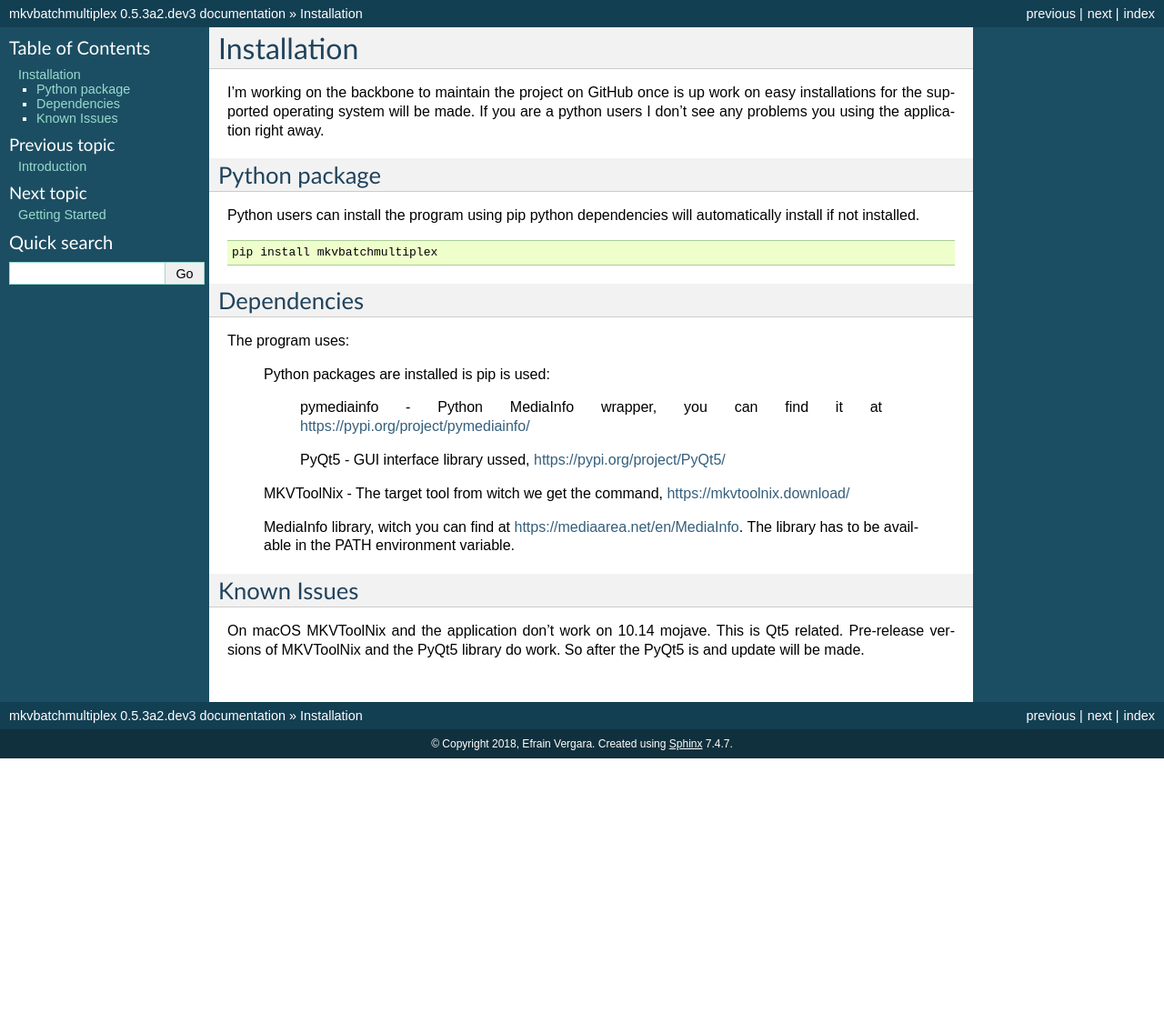
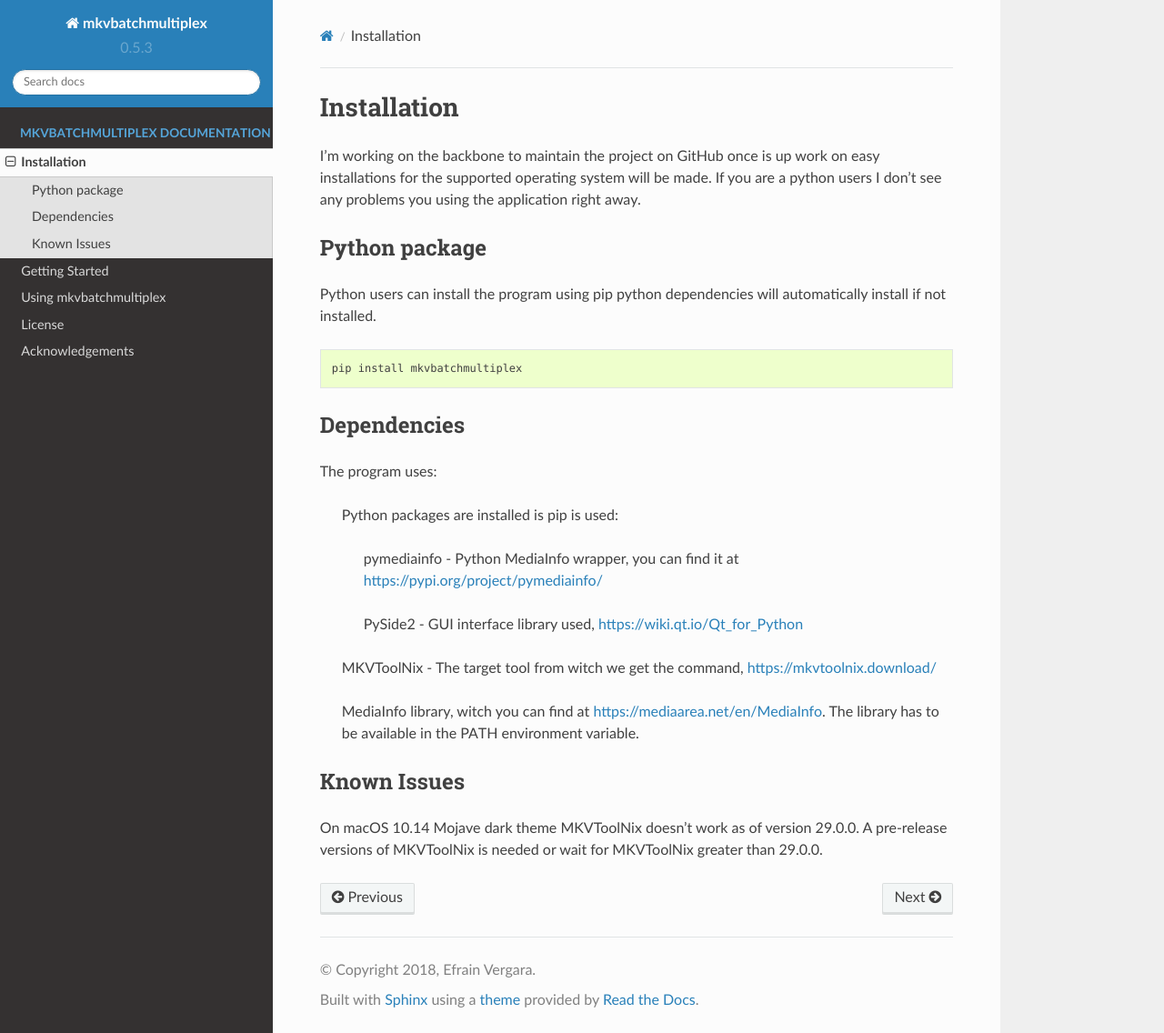
Before and after one commit to akai10tsuki/mkvbatchmultiplex, a Sphinx documentation site: the page built from docs/source/installation.rst, in a window 1280 px wide and 1136 px high. Shown: the whole window at 91% size. Built offline with Sphinx 7.4.7 and the Read the Docs theme 2.0.0, drawn with Linux system fonts in a browser that asks for light colours; pages that are not in the unit, such as notebooks, are missing from menus.

Commit message:
documentation updates

```diff
--- a/docs/source/conf.py
+++ b/docs/source/conf.py
@@ -17,7 +17,7 @@
 
 #from unittest.mock import MagicMock
 
-#MOCK_MODULES = ['PyQt5', 'PyQt5.QtCore', 'PyQt5.QtGui', 'PyQt5.QtWidgets', 'PyQt5.sip', 'pymediainfo']
+#MOCK_MODULES = ['PySide2', 'PySide2.QtCore', 'PySide2.QtGui', 'PySide2.QtWidgets', 'pymediainfo']
 
 #class Mock(MagicMock):
 #    @classmethod
@@ -26,7 +26,7 @@
 
 #sys.modules.update((mod_name, Mock()) for mod_name in MOCK_MODULES)
 sys.path.insert(0, os.path.abspath('../..'))
-import mkvbatchmultiplex.__version__ as __version__
+#import mkvbatchmultiplex.__version__ as __version__
 
 html_show_sourcelink=False
 
@@ -42,7 +42,7 @@
 version = '0.5.3'
 # The full version, including alpha/beta/rc tags
 release = '0.5.3a2.dev3'
-release = __version__.VERSION
+#release = __version__.VERSION
 
 
 # -- General configuration ---------------------------------------------------
@@ -95,8 +95,8 @@
 # a list of builtin themes.
 #
 #html_theme = 'alabaster'
-#html_theme = 'sphinx_rtd_theme'
-html_theme = 'default'
+html_theme = 'sphinx_rtd_theme'
+#html_theme = 'default'
 
 # Theme options are theme-specific and customize the look and feel of a theme
 # further.  For a list of options available for each theme, see the
--- a/docs/source/index.rst
+++ b/docs/source/index.rst
@@ -1,16 +1,15 @@
-.. include:: README.rst
+.. include:: introduction.rst
 
 .. toctree::
    :caption: mkvbatchmultiplex Documentation
    :maxdepth: 2
 
-   introduction
    installation
    gettingstarted
    using
    LICENSE
    acknowledgements
-   reference/modules
+   mkvbatchmultiplex reference <modules>
 
 Indices and tables
 ==================
--- a/docs/source/installation.rst
+++ b/docs/source/installation.rst
@@ -28,8 +28,8 @@
         pymediainfo - Python MediaInfo wrapper, you can find it at
         https://pypi.org/project/pymediainfo/
 
-        PyQt5 - GUI interface library ussed,
-        https://pypi.org/project/PyQt5/
+        PySide2 - GUI interface library used,
+        https://wiki.qt.io/Qt_for_Python
 
     MKVToolNix - The target tool from witch we get the command,
     https://mkvtoolnix.download/
@@ -41,7 +41,6 @@
 Known Issues
 ============
 
-On macOS MKVToolNix and the application don't work on 10.14 mojave.
-This is Qt5 related.  Pre-release versions of MKVToolNix and the
-PyQt5 library do work.  So after the PyQt5 is and update will be
-made.
+On macOS 10.14 Mojave dark theme MKVToolNix doesn't work as of
+version 29.0.0. A pre-release versions of MKVToolNix is needed
+or wait for MKVToolNix greater than 29.0.0.
--- a/docs/source/reference/mkvbatchmultiplex.VS.rst
+++ b/docs/source/reference/mkvbatchmultiplex.VS.rst
@@ -8,6 +8,7 @@
 ----------------------------------
 
 .. automodule:: mkvbatchmultiplex.VS.cipher
+    :caption: VS.cipher
     :members:
     :undoc-members:
     :show-inheritance:
--- a/docs/source/reference/mkvbatchmultiplex.rst
+++ b/docs/source/reference/mkvbatchmultiplex.rst
@@ -6,9 +6,9 @@
 
 .. toctree::
 
-    mkvbatchmultiplex.VS
+    VS <mkvbatchmultiplex.VS>
     mkvbatchmultiplex.configurationsettings
-    mkvbatchmultiplex.jobs
+    jobs <mkvbatchmultiplex.jobs>
     mkvbatchmultiplex.loghandler
     mkvbatchmultiplex.mediafileclasses
     mkvbatchmultiplex.qththreads
```
Also changed, not shown: README.rst (+6 -5 lines), docs/source/using.rst (+60 -7 lines).
